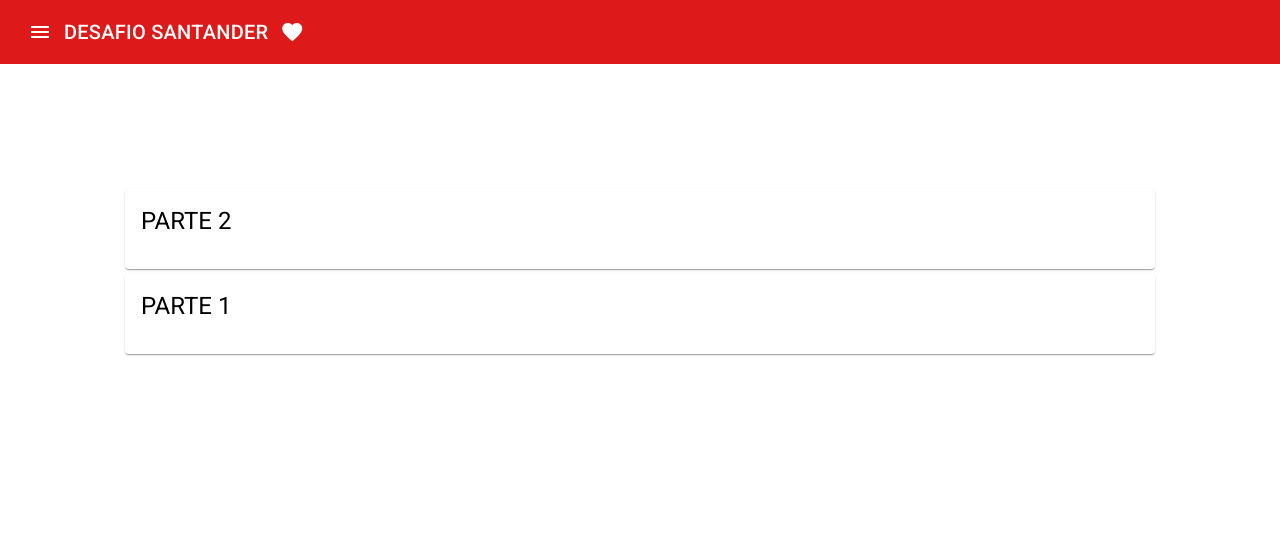
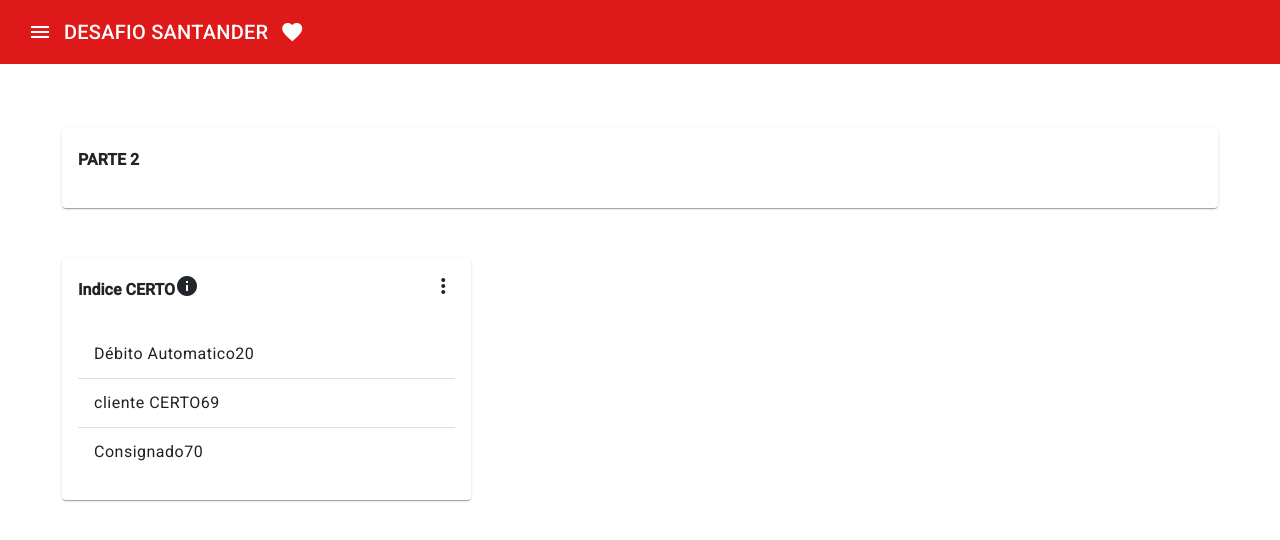
Before and after one commit to rsperlongo/desafio-santander, an Angular app: page / in a window 1280 px wide. Shown: the top 540 px of the page. Built offline with nearby package versions, Linux system fonts and the light colour scheme.

Commit message:
part1 layout

```diff
--- a/package.json
+++ b/package.json
@@ -20,6 +20,7 @@
     "@angular/platform-browser": "^16.0.0",
     "@angular/platform-browser-dynamic": "^16.0.0",
     "@angular/router": "^16.0.0",
+    "bootstrap": "^5.3.0",
     "chart.js": "^4.3.0",
     "rxjs": "~7.8.0",
     "tslib": "^2.3.0",
--- a/src/app/app.component.html
+++ b/src/app/app.component.html
@@ -1,6 +1,11 @@
 <app-header></app-header>
-<div class="container">
-        <app-parte2></app-parte2>
-        <app-parte1></app-parte1>
+<div class="container-fluid">
+  <div class="row ">
+    <app-parte2></app-parte2>
+
+    <div class="col-5 align-self-center">
+      <app-parte1></app-parte1>
+    </div>
+  </div>
 </div>
 <router-outlet></router-outlet>
--- a/src/app/parte1/parte1.component.html
+++ b/src/app/parte1/parte1.component.html
@@ -1,9 +1,28 @@
 <div class="card-space">
     <mat-card>
         <mat-card-header>
-            <h1>PARTE 1</h1>
+            <h1>Indice CERTO</h1>
+            <mat-icon>info</mat-icon>
+            <span class="space"></span>
+            <mat-icon>more_vert</mat-icon>
         </mat-card-header>
         <mat-card-content>
+            <mat-list>
+                <mat-list-item>
+                    <span class="product">Débito Automatico</span>
+                    <span>20</span>
+                </mat-list-item>
+                <mat-divider></mat-divider>
+                <mat-list-item>
+                    <span class="product">cliente CERTO</span>
+                    <span>69</span>
+                </mat-list-item>
+                <mat-divider></mat-divider>
+                <mat-list-item>
+                    <span class="product">Consignado</span>
+                    <span class="amount">70</span>
+                </mat-list-item>
+              </mat-list>
         </mat-card-content>
     </mat-card>
 </div>
--- a/src/app/parte1/parte1.component.scss
+++ b/src/app/parte1/parte1.component.scss
@@ -1,7 +1,25 @@
+@import '../../styles.scss';
+
 .mat-card {
     border: 1px black;
+    font-size: 16px;
 }
 
 .card-space {
-    margin: 5px;
+    margin-bottom: 10px;
+    margin-left: 50px;
+    margin-right: 50px;
+
 }
+
+.space {
+    flex: 1 1 auto;
+}
+
+.product {
+    display: inline;
+}
+
+.amount {
+    align-items: end;
+}
--- a/src/app/parte1/parte1.component.ts
+++ b/src/app/parte1/parte1.component.ts
@@ -1,4 +1,20 @@
 import { Component } from '@angular/core';
+
+export interface Products {
+  product: string;
+  amount: number;
+}
+
+const products: Products[] = [
+  { product: 'Débito Automático', amount: 20 },
+  { product: 'Cliente CERTO', amount: 69 },
+  { product: 'Consignado', amount: 70},
+  { product: 'Kgiro', amount: 0},
+  { product: 'Gestão Preventiva', amount: 60},
+  { product: 'Cap PM', amount: 70},
+  { product: 'Consórcio', amount: 150},
+  { product: 'Seguros Open', amount: 177},
+]
 
 @Component({
   selector: 'app-parte1',
@@ -6,5 +22,4 @@
   styleUrls: ['./parte1.component.scss']
 })
 export class Parte1Component {
-
 }
--- a/src/app/parte2/parte2.component.html
+++ b/src/app/parte2/parte2.component.html
@@ -1,3 +1,4 @@
+
         <div class="card-space">
             <mat-card>
                 <mat-card-header>
--- a/src/app/parte2/parte2.component.scss
+++ b/src/app/parte2/parte2.component.scss
@@ -6,5 +6,8 @@
 }
 
 .card-space {
-    margin: 5px;
+    margin-bottom: 50px;
+    margin-left: 50px;
+    margin-right: 50px;
+
 }
--- a/src/app/parte2/parte2.component.ts
+++ b/src/app/parte2/parte2.component.ts
@@ -5,6 +5,7 @@
   templateUrl: './parte2.component.html',
   styleUrls: ['./parte2.component.scss']
 })
+
 export class Parte2Component {
 
 }
--- a/src/app/shared/header/header.component.scss
+++ b/src/app/shared/header/header.component.scss
@@ -3,4 +3,5 @@
 .mat-toolbar {
     background-color: $default;
     color: white;
+    margin-bottom: 5%;
 }
--- a/src/index.html
+++ b/src/index.html
@@ -9,6 +9,9 @@
   <link rel="preconnect" href="https://fonts.gstatic.com">
   <link href="https://fonts.googleapis.com/css2?family=Roboto:wght@300;400;500&display=swap" rel="stylesheet">
   <link href="https://fonts.googleapis.com/icon?family=Material+Icons" rel="stylesheet">
+
+  <link href="https://cdn.jsdelivr.net/npm/bootstrap@5.3.0/dist/css/bootstrap.min.css" rel="stylesheet" integrity="sha384-9ndCyUaIbzAi2FUVXJi0CjmCapSmO7SnpJef0486qhLnuZ2cdeRhO02iuK6FUUVM" crossorigin="anonymous">
+<script src="https://cdn.jsdelivr.net/npm/bootstrap@5.3.0/dist/js/bootstrap.bundle.min.js" integrity="sha384-geWF76RCwLtnZ8qwWowPQNguL3RmwHVBC9FhGdlKrxdiJJigb/j/68SIy3Te4Bkz" crossorigin="anonymous"></script>
 </head>
 <body class="mat-typography">
   <app-root></app-root>
--- a/src/styles.scss
+++ b/src/styles.scss
@@ -5,8 +5,7 @@
 html, body { height: 100%; }
 body { margin: 0; font-family: Roboto, "Helvetica Neue", sans-serif; }
 
-.container {
-    flex: auto;
-    margin: 100px;
-    padding: 20px;
+h1 {
+    font-size: 16px;
+    font-weight: bold;
 }
```
Also changed, not shown: src/app/app.module.ts (+9 -0 lines), 1 other file (tests, documents, lock files or other folders). Lines whose indentation alone changed are shown as unchanged.
